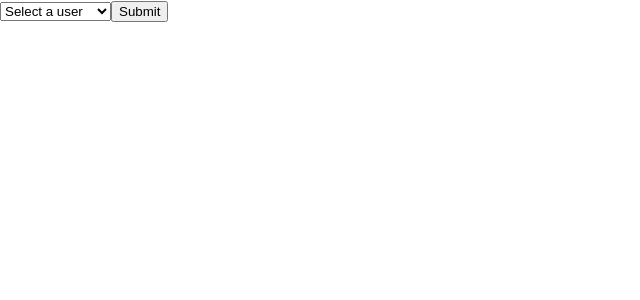
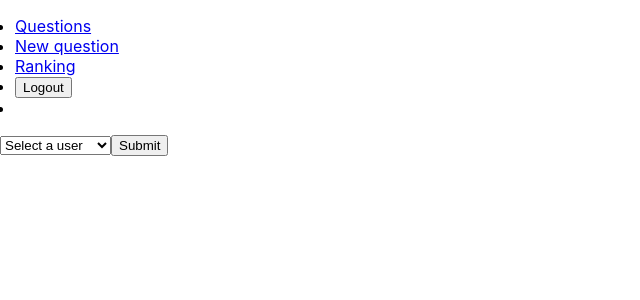
Before and after one commit to nmiguelmoura/Poll-react-readux, a React (Create React App) app: page / in a window 1280 px wide. Shown: the top 300 px of the page, without its empty margins (0-640 px from the left). Built offline with nearby package versions, Linux system fonts and the light colour scheme.

Commit message:
type: feat Add header module css.

```diff
--- a/package.json
+++ b/package.json
@@ -3,11 +3,13 @@
   "version": "0.1.0",
   "private": true,
   "dependencies": {
+    "bootstrap": "^4.1.3",
     "react": "^16.6.0",
     "react-dom": "^16.6.0",
+    "react-icons": "^3.2.2",
     "react-redux": "^5.1.0",
-    "react-redux-loading": "^1.0.1",
     "react-router-dom": "^4.3.1",
+    "react-s-alert": "^1.4.1",
     "react-scripts": "2.1.1",
     "redux": "^4.0.1",
     "redux-thunk": "^2.3.0"
--- a/src/components/App.js
+++ b/src/components/App.js
@@ -8,6 +8,7 @@ import List from './List';
 import NewQuestion from './NewQuestion';
 import Question from './Question';
 import Ranking from './Ranking';
+import 'bootstrap/dist/css/bootstrap-grid.css';
 
 class App extends Component {
     componentDidMount() {
--- a/src/components/Header.js
+++ b/src/components/Header.js
@@ -1,8 +1,9 @@
-import React, { Component } from 'react';
-import { connect } from 'react-redux';
-import { NavLink } from 'react-router-dom';
+import React, {Component} from 'react';
+import {connect} from 'react-redux';
+import {NavLink} from 'react-router-dom';
 import {NEW_QUESTION, QUESTIONS, RANKING, LOGOUT} from '../res/texts';
 import {removeAuthenticatedUser} from "../actions/authedUser";
+import styles from './Header.module.css';
 
 class Header extends Component {
     logout = (event) => {
@@ -10,10 +11,13 @@ class Header extends Component {
     };
 
     render() {
-        return(
-            <header style={{display: this.props.authedUser ? 'block' : 'none'}}>
-                <nav>
-                    <ul>
+        return (
+            <header
+                className="container-fluid"
+                // style={{display: this.props.authedUser ? 'block' : 'none'}}
+            >
+                <nav className='row'>
+                    <ul className='col-12'>
                         <li>
                             <NavLink to='/' exact activeClassName='active'>
                                 {QUESTIONS}
@@ -34,16 +38,26 @@ class Header extends Component {
                                 {LOGOUT}
                             </button>
                         </li>
+                        <li>
+                            {this.props.authedUser && (
+                                <img
+                                    src={this.props.users[this.props.authedUser].avatarURL}
+                                    alt={this.props.users[this.props.authedUser].name}/>
+                            )}
+                        </li>
                     </ul>
                 </nav>
+
+
             </header>
         );
     };
 }
 
-function mapStateToProps({ authedUser }) {
+function mapStateToProps({authedUser, users}) {
     return {
-        authedUser
+        authedUser,
+        users
     }
 }
 
```
Also changed, not shown: src/components/Header.module.css (added), 1 other file (tests, documents, lock files or other folders).
